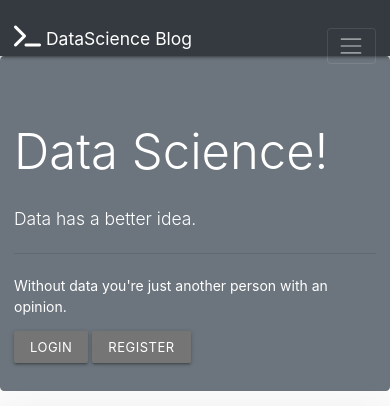
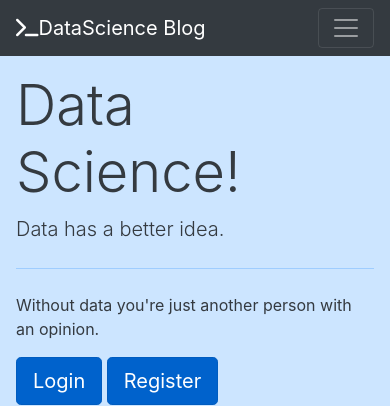
Before and after one commit to rcortezk9/django_project, a Django app: page / in a window 390 px wide; the page is wider, and only the part inside the window is pictured. Shown: the top 406 px of that part. Run offline with Django 3.2, Linux system fonts and the light colour scheme; data comes from the database, SQL or seed files in the repository; both versions use the stored data as it was after the commit; some libraries are stand-ins or nearby versions.

Commit message:
HTML edits

```diff
--- a/blog/static/blog/main.css
+++ /dev/null
@@ -1,92 +0,0 @@
-body {
-    background: #fafafa;
-    color: #333333;
-    margin-top: 5rem;
-    margin-left: 0px;
-    margin-right: 0px;
-}
-
-h1, h2, h3, h4, h5, h6 {
-    color: #444444;
-}
-
-ul {
-    margin: 0;
-}
-
-.JumboHeaderImg{
-    background-image: url("space.jpg");
-    background-size: cover;
-    background-repeat: no-repeat;
-}
-
-.bg-steel {
-    background-color: #5f788a;
-}
-
-.site-header .navbar-nav .nav-link {
-    color: #cbd5db;
-}
-
-.site-header .navbar-nav .nav-link:hover {
-    color: #ffffff;
-}
-
-.site-header .navbar-nav .nav-link.active {
-    font-weight: 500;
-}
-
-.content-section {
-    background: #ffffff;
-    padding: 20px 20px;
-    border: 1px solid #dddddd;
-    border-radius: 3px;
-    margin-bottom: 20px;
-}
-
-.article-title {
-    color: #444444;
-}
-
-a.article-title:hover {
-    color: #428bca;
-    text-decoration: none;
-}
-
-.article-content {
-    white-space: pre-line;
-}
-
-.article-img {
-    height: 65px;
-    width: 65px;
-    margin-right: 16px;
-}
-
-.article-metadata {
-    padding-bottom: 1px;
-    margin-bottom: 4px;
-    border-bottom: 1px solid #e3e3e3
-}
-
-.article-metadata a:hover {
-    color: #333;
-    text-decoration: none;
-}
-
-.article-svg {
-    width: 25px;
-    height: 25px;
-    vertical-align: middle;
-}
-
-.account-img {
-    height: 125px;
-    width: 125px;
-    margin-right: 20px;
-    margin-bottom: 16px;
-}
-
-.account-heading {
-    font-size: 2.5rem;
-}
--- a/blog/templates/blog/base.html
+++ b/blog/templates/blog/base.html
@@ -5,13 +5,13 @@
 
     <!-- Required meta tags -->
     <meta charset="utf-8">
-    <meta name="viewport" content="width=device-width, initial-scale=1, shrink-to-fit=no">
+    <meta name="viewport" content="width=device-width, initial-scale=1">
     <meta property="og:image" content="https://images.unsplash.com/photo-1527474305487-b87b222841cc?ixlib=rb-1.2.1&auto=format&fit=crop&w=400&q=60" />
     <!-- Bootstrap CSS -->
     <link rel="stylesheet" href="https://stackpath.bootstrapcdn.com/bootstrap/4.3.1/css/bootstrap.min.css" integrity="sha384-ggOyR0iXCbMQv3Xipma34MD+dH/1fQ784/j6cY/iJTQUOhcWr7x9JvoRxT2MZw1T" crossorigin="anonymous">
     <link rel="stylesheet" type="text/css" href="{% static 'blog/main.css' %}">
     <!-- Compiled and minified CSS -->
-    <link rel="stylesheet" href="https://cdnjs.cloudflare.com/ajax/libs/materialize/1.0.0/css/materialize.min.css">
+{#    <link rel="stylesheet" href="https://cdnjs.cloudflare.com/ajax/libs/materialize/1.0.0/css/materialize.min.css">#}
     <link href="https://fonts.googleapis.com/icon?family=Material+Icons" rel="stylesheet">
     <link href="https://fonts.googleapis.com/css?family=Roboto:300,400,500,700,900" rel="stylesheet">
 
--- a/blog/templates/blog/home.html
+++ b/blog/templates/blog/home.html
@@ -2,33 +2,34 @@
 
 {% block content %}
     <!--Jumbotron-->
-    <div class="jumbotron container-fluid bg-secondary">
-      <h1 class="display-4 white-text mr-3">Data Science!</h1>
-      <p class="lead white-text">Data has a better idea.</p>
+    <div class="jumbotron container-fluid p-3 mb-2 alert-primary text-dark border-secondary rounded-0">
+      <h1 class="display-4 mr-3">Data Science!</h1>
+      <p class="lead">Data has a better idea.</p>
       <hr class="my-4">
-      <p class="white-text">Without data you're just another person with an opinion.</p>
+      <p>Without data you're just another person with an opinion.</p>
         {% if user.is_authenticated %}
-            <a class="waves-effect waves-light btn-small grey darken-1" href="{% url 'post-create' %}" role="button">New Post</a>
+            <a href="{% url 'post-create' %}" class="btn btn-primary btn-lg active" role="button" aria-pressed="true">New Post</a>
         {% else %}
-            <a class="waves-effect waves-light btn-small grey darken-1" href="{% url 'login' %}" role="button">Login</a>
-            <a class="waves-effect waves-light btn-small grey darken-1" href="{% url 'register' %}" role="button">Register</a>
+            <a href="{% url 'login' %}" class="btn btn-primary btn-lg active" role="button" aria-pressed="true">Login</a>
+            <a href="{% url 'register' %}" class="btn btn-primary btn-lg active" role="button" aria-pressed="true">Register</a>
         {% endif %}
     </div>
     <!--Align Cards in a Column-->
+    <div class="container">
         <div class="row">
             {% for post in posts %}
             <div class="col-md-4 mb-3">
-        <div class="card z-depth-5 border border-dark">
+                <div class="card border-secondary">
+                    <div class="card-body mx-auto">
+                        <img class="rounded-circle article-img" src="{{ post.author.profile.image.url }}" class="card-img-top">
                         <div class="card-body">
-            <img class="rounded-circle article-img z-depth-3 border border-dark" src="{{ post.author.profile.image.url }}">
-            <div class="media-body">
-                <div class="article-metadata mt-4">
+                            <h5 class="card-title"><a href="{% url 'post-detail' post.id %}">{{ post.title|truncatewords:5 }}</a></h5>
+                            <p class="card-text">{{ post.content|truncatewords:30 }}</p>
+                            <a href="{% url 'post-detail' post.id %}" class="btn btn-primary btn-sm active" role="button" aria-pressed="true">View</a>
+                        </div>
+                        <div class="card-footer bg-white">
                             <a class="mr-2" href="{% url 'user-posts' post.author.username %}">{{ post.author }}</a>
                             <small class="text-muted">{{ post.date_posted | date:"F d, Y" }}</small>
-                </div>
-                <h5><a class="article-title" href="{% url 'post-detail' post.id %}">{{ post.title|truncatewords:5 }}</a></h5>
-                <p class="card-text text-justify">{{ post.content|truncatewords:30 }}</p>
-                <a href="{% url 'post-detail' post.id %}" class="btn-small waves-effect grey lighten-2 black-text z-depth-3 border border-dark"><i class="material-icons right">input</i>View</a>
                         </div>
                     </div>
                 </div>
@@ -37,27 +38,32 @@
         </div>
             {% endif %}
             {% endfor %}
+    </div>
+    <!--Pagination-->
     <div class="container-fluid">
-    <!--Pagination-->
+        <nav aria-label="Page navigation example">
+            <ul class="pagination justify-content-center">
             {% if is_paginated %}
                 {% if page_obj.has_previous %}
-            <a class="btn btn-outline-info mb-4 grey darken-1 mr-2" href="?page=1">First</a>
-            <a class="btn btn-outline-info mb-4 grey darken-1" href="?page={{ page_obj.previous_page_number }}">Previous</a>
+                    <li class="page-item"><a class="page-link" href="?page=1">First</a></li>
+                    <li class="page-item"><a class="page-link" href="?page={{ page_obj.previous_page_number }}">Previous</a></li>
                 {% endif %}
 
                 {% for num in page_obj.paginator.page_range %}
                     {% if page_obj.number == num %}
-                <a class="btn mb-4 grey darken-1" href="?page={{ num }}">{{ num }}</a>
+                        <li class="page-item"><a class="page-link" href="?page={{ num }}">{{ num }}</a></li>
                     {% elif num > page_obj.number|add:'-3' and num < page_obj.number|add:'3' %}
-                <a class="btn btn-outline-info mb-4 grey darken-1" href="?page={{ num }}">{{ num }}</a>
+                        <li class="page-item"><a class="page-link" href="?page={{ num }}"> {{ num }}</a></li>
                     {% endif %}
                 {% endfor %}
 
                 {% if page_obj.has_next %}
-            <a class="btn btn-outline-info mb-4 grey darken-1" href="?page={{ page_obj.next_page_number }}">Next</a>
-            <a class="btn btn-outline-info mb-4 grey darken-1" href="?page={{ page_obj.paginator.num_pages }}">Last</a>
+                    <li class="page-item"><a class="page-link" href="?page={{ page_obj.next_page_number }}">Next</a></li>
+                    <li class="page-item"><a class="page-link" href="?page={{ page_obj.paginator.num_pages }}">Last</a></li>
                 {% endif %}
             {% endif %}
+            </ul>
+        </nav>
     </div>
 
 {% endblock content %}
--- a/blog/templates/blog/js.html
+++ b/blog/templates/blog/js.html
@@ -6,3 +6,4 @@
 <script src="https://stackpath.bootstrapcdn.com/bootstrap/4.3.1/js/bootstrap.min.js" integrity="sha384-JjSmVgyd0p3pXB1rRibZUAYoIIy6OrQ6VrjIEaFf/nJGzIxFDsf4x0xIM+B07jRM" crossorigin="anonymous"></script>
 <!-- Compiled and minified JavaScript -->
 <script src="https://cdnjs.cloudflare.com/ajax/libs/materialize/1.0.0/js/materialize.min.js"></script>
+<script src="{% static 'blog/main.js' %}"></script>
--- a/blog/templates/blog/navbar.html
+++ b/blog/templates/blog/navbar.html
@@ -1,5 +1,5 @@
 <nav class="navbar navbar-expand-lg navbar-dark bg-dark sticky-top">
-    <a class="navbar-brand" href="{% url 'blog-home' %}"><i class="fas fa-terminal"></i> DataScience Blog</a>
+    <a class="navbar-brand" href="{% url 'blog-home' %}"><i class="fas fa-terminal"></i>DataScience Blog</a>
     <button class="navbar-toggler" type="button" data-toggle="collapse" data-target="#navbarNav" aria-controls="navbarNav" aria-expanded="false" aria-label="Toggle navigation">
         <span class="navbar-toggler-icon"></span>
     </button>
```
Also changed, not shown: blog/templates/blog/about.html (+7 -5 lines), blog/templates/blog/post_detail.html (+18 -11 lines), blog/templates/blog/post_form.html (+6 -4 lines), blog/templates/blog/user_posts.html (+26 -15 lines), users/templates/users/login.html (+10 -6 lines), users/templates/users/logout.html (+10 -5 lines), users/templates/users/password_reset.html (+6 -4 lines), users/templates/users/password_reset_confirm.html (+6 -4 lines), users/templates/users/profile.html (+7 -7 lines), users/templates/users/register.html (+8 -6 lines), db.sqlite3, media/default.jpg. Lines whose indentation alone changed are shown as unchanged.
